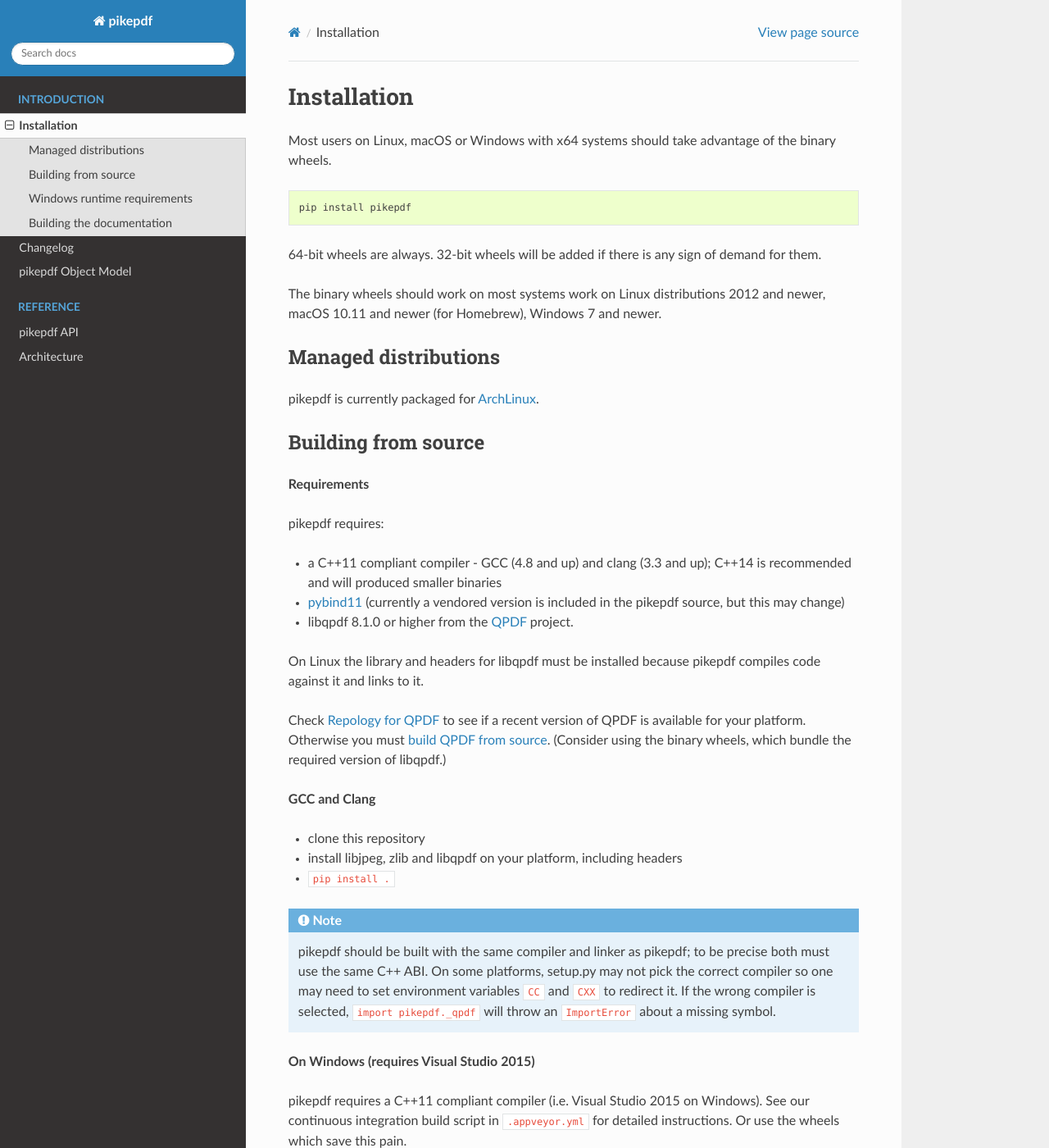
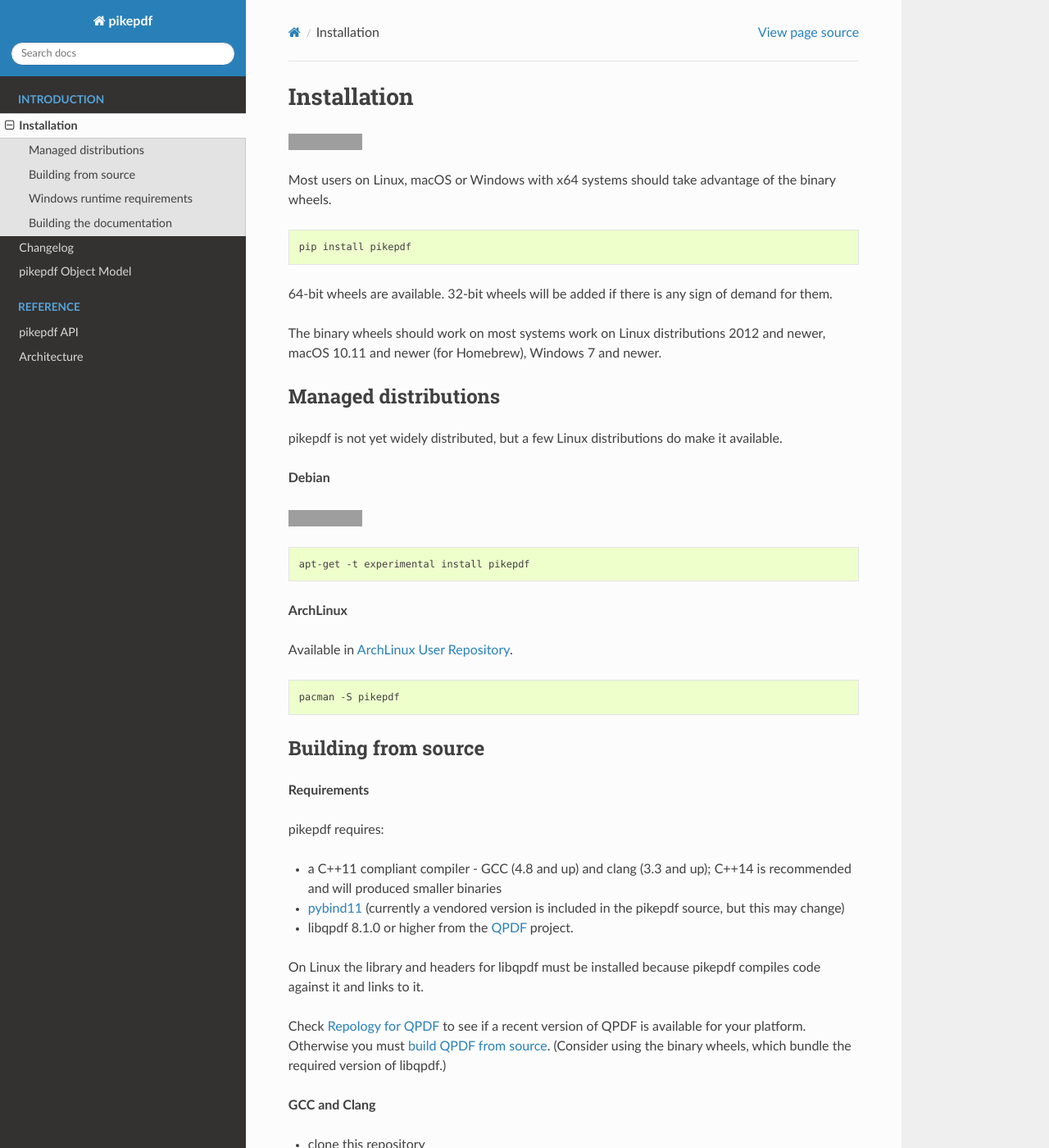
Before and after one commit to pikepdf/pikepdf, a Sphinx documentation site: the page built from docs/installation.rst, in a window 1280 px wide and 1400 px high. Shown: the whole window at 82% size. Built offline with Sphinx 7.4.7 and the Read the Docs theme 2.0.0, drawn with Linux system fonts in a browser that asks for light colours; pages that are not in the unit, such as notebooks, are missing from menus; the version number could not be read and is left out; some of the changed text lies outside the part shown; grey boxes are pictures that could not be loaded.

Commit message:
docs: improve installation

```diff
--- a/docs/installation.rst
+++ b/docs/installation.rst
@@ -1,5 +1,10 @@
 Installation
 ============
+
+.. |latest| image:: https://img.shields.io/pypi/v/pikepdf.svg
+    :alt: pikepdf latest released version on PyPI
+
+|latest|
 
 Most users on Linux, macOS or Windows with x64 systems should take advantage of
 the binary wheels.
@@ -8,7 +13,7 @@
 
     pip install pikepdf
 
-64-bit wheels are always. 32-bit wheels will be added if there is any sign of
+64-bit wheels are available. 32-bit wheels will be added if there is any sign of
 demand for them.
 
 The binary wheels should work on most systems work on Linux distributions 2012
@@ -17,8 +22,27 @@
 Managed distributions
 ---------------------
 
-pikepdf is currently packaged for
-`ArchLinux <https://aur.archlinux.org/packages/python-pikepdf/>`_.
+pikepdf is not yet widely distributed, but a few Linux distributions do make it
+available.
+
+**Debian**
+
+.. |deb-experimental| image:: https://repology.org/badge/version-for-repo/debian_experimental/pikepdf.svg
+    :alt: Debian experimental
+
+|deb-experimental|
+
+.. code-block:: bash
+
+    apt-get -t experimental install pikepdf
+
+**ArchLinux**
+
+Available in `ArchLinux User Repository <https://aur.archlinux.org/packages/python-pikepdf/>`_.
+
+.. code-block:: bash
+
+    pacman -S pikepdf
 
 Building from source
 --------------------
@@ -78,9 +102,15 @@
 - download ``qpdf-[latest version]-bin-msvc64.zip`` from the `QPDF releases page <https://github.com/qpdf/qpdf/releases>`_
 - ``pip install .``
 
-Note that this requires the user building ``pikepdf`` to have
-registry edition rights on the machine, to be able to run the
-``vcvarsall.bat`` script.
+.. note::
+
+    The user compiling ``pikepdf`` to must have registry editing rights on the
+    machine to be able to run the ``vcvarsall.bat`` script.
+
+.. note::
+
+    If you are attempting to build pikepdf because you want to use OCRmyPDF,
+    **OCRmyPDF is not supported on Windows** at this time.
 
 Windows runtime requirements
 ----------------------------
```
